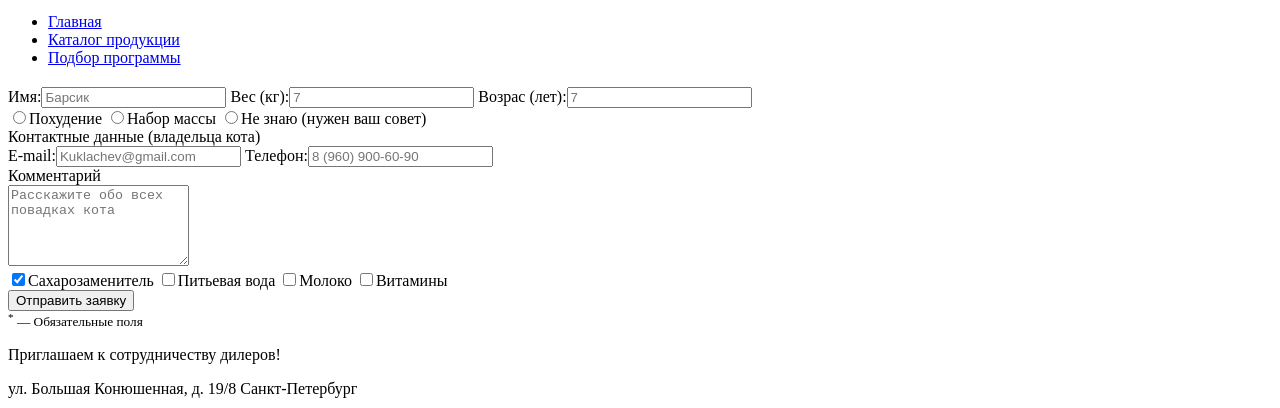
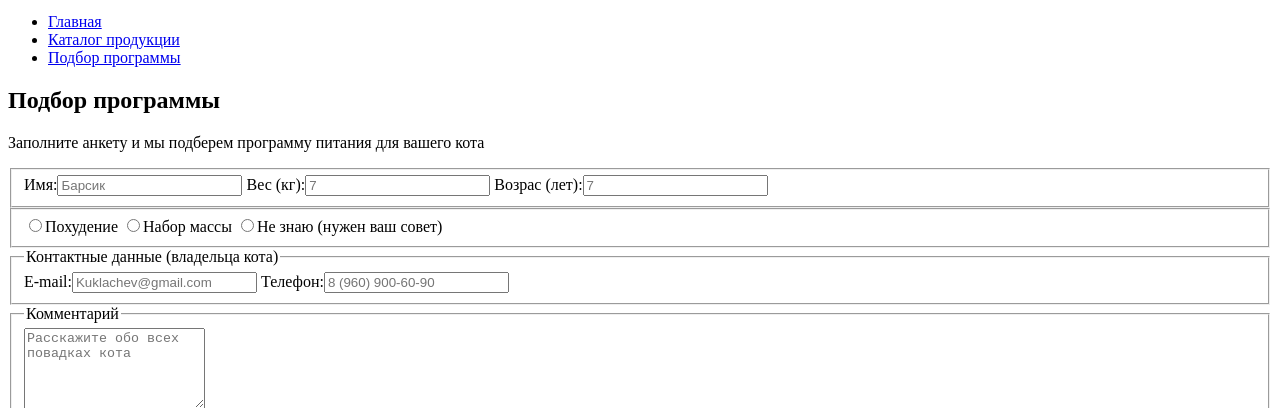
Before and after one commit to Maria2323/1316825-cat-energy-19, a website: page source/form.html in a window 1280 px wide. Shown: the part 186-594 px from the top of the page. Drawn offline with Linux system fonts and the light colour scheme.

Commit message:
Добавляет fieldset и меняет р на div

```diff
--- a/source/form.html
+++ b/source/form.html
@@ -28,34 +28,34 @@
   </header>
   <main class="main-page">
     <section class="application-form">
-      <h1 class="application-form__title"></h1>
-      <p class="application-form__description"></p>
+      <h1 class="application-form__title">Подбор программы</h1>
+      <p class="application-form__description">Заполните анкету и мы подберем программу питания для вашего кота</p>
       <form class="application-form__form form" action="https://echo.htmlacademy.ru">
-        <div class="form__personal-wrapper personal-field">
+        <fieldset class="form__personal-wrapper personal-field">
           <label class="personal-field__name">Имя:<input type="text" name="name" required placeholder="Барсик"></label>
           <label class="personal-field__weight">Вес (кг):<input type="text" name="weight" required placeholder="7"></label>
           <label class="personal-field__old">Возрас (лет):<input type="text" name="old" placeholder="7"></label>
-        </div>
-        <div class="form__program-choiсe-wrapper choose-program-field">
+        </fieldset>
+        <fieldset class="form__program-choiсe-wrapper choose-program-field">
           <label class="choose-program-field__loose-weight"><input type="radio" name="loose-weight" value="loose-weight">Похудение</label>
           <label class="choose-program-field__weight-set"><input type="radio" name="weight-set" value="weight-set">Набор массы</label>
           <label class="choose-program-field__advice"><input type="radio" name="need-advice" value="need-advice">Не знаю (нужен ваш совет)</label>
-        </div>
-        <div class="form__contacts-wrapper contacts-field">
-          <div class="contacts-field__title">Контактные данные (владельца кота)</div>
+        </fieldset>
+        <fieldset class="form__contacts-wrapper contacts-field">
+          <legend class="contacts-field__title">Контактные данные (владельца кота)</legend>
           <label class="contacts-field__personal">E-mail:<input type="email" name="e-mail" required placeholder="Kuklachev@gmail.com"></label>
           <label class="contacts-field__personal">Телефон:<input type="tel" name="phone-number" required placeholder="8 (960) 900-60-90"></label>
-        </div>
-        <div class="form__comments-wrapper comments-field">
-          <div class="comments-field__title">Комментарий</div>
+        </fieldset>
+        <fieldset class="form__comments-wrapper comments-field">
+          <legend class="comments-field__title">Комментарий</legend>
           <textarea class="comments-field__text" name="comment" rows="5" placeholder="Расскажите обо всех повадках кота"></textarea>
-        </div>
-        <div class="form__related-wrapper related-field">
+        </fieldset>
+        <fieldset class="form__related-wrapper related-field">
           <label class="related-field__loose-weight"><input type="checkbox" name="related-sweetener" value="sweetener" checked>Сахарозаменитель</label>
           <label class="related-field__weight-set"><input type="checkbox" name="related-water" value="water">Питьевая вода</label>
           <label class="related-field__advice"><input type="checkbox" name="related-milk" value="milk">Молоко</label>
           <label class="related-field__advice"><input type="checkbox" name="related-vitamin" value="vitamin">Витамины</label>
-        </div>
+        </fieldset>
         <button type="submit" class="form__button button">Отправить заявку</button>
       </form>
       <small class="application-form__legend">
```
Also changed, not shown: source/catalog.html (+8 -8 lines).
